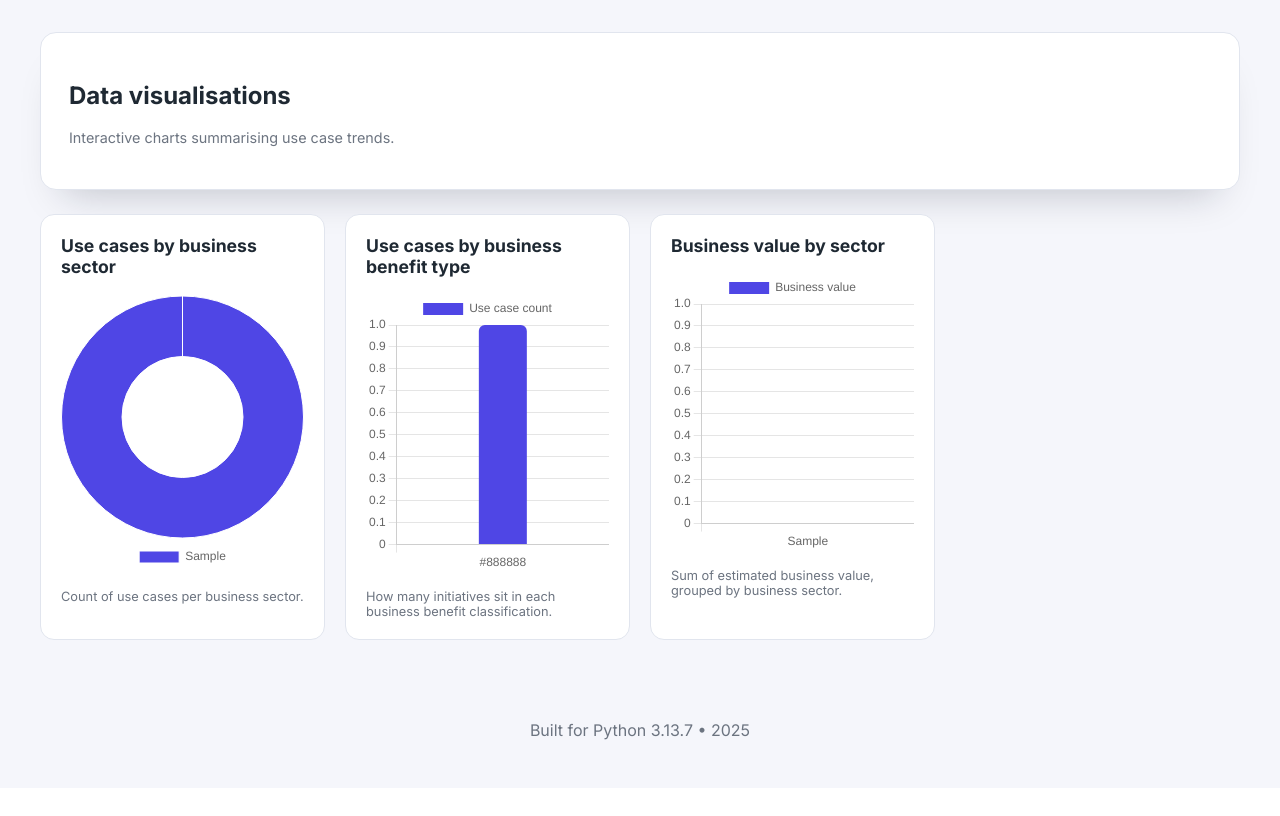
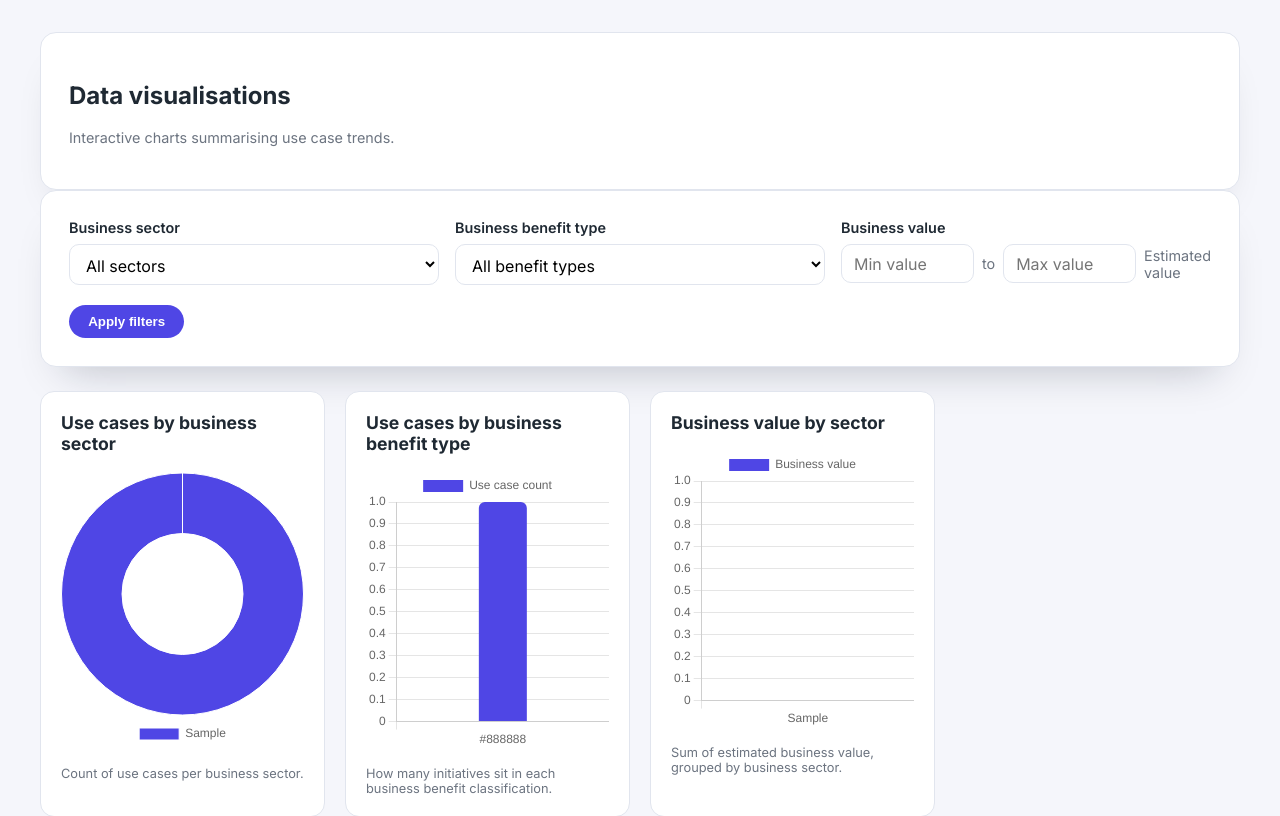
Before and after one commit to Neperienx/useCaseRepo, a Flask app: page /visualizations in a window 1280 px wide. Shown: the part 73-889 px from the top of the page. Before the commit the page ends 813 px from the top, so only its background shows below. Run offline with Flask 3, Linux system fonts and the light colour scheme; a user stored in the database is signed in; tables that the repository leaves empty hold one stand-in row (values such as "Sample post"); some libraries are stand-ins or nearby versions.

Commit message:
Add configurable visualization filters

```diff
--- a/app.py
+++ b/app.py
@@ -424,8 +424,17 @@ def register_routes(app: Flask) -> None:
     @app.route("/visualizations")
     @login_required
     def visualizations():
-        graphs = _visualization_payload_for_user(current_user)
-        return render_template("visualizations.html", graphs=graphs)
+        filters, filtered_use_cases = _prepare_visualization_filters(
+            current_user, request.args
+        )
+        graphs = _visualization_payload_for_user(current_user, filtered_use_cases)
+        active_filters = sum(1 for item in filters if item.get("is_active"))
+        return render_template(
+            "visualizations.html",
+            graphs=graphs,
+            filters=filters,
+            active_filters=active_filters,
+        )
 
     @app.route("/login", methods=["GET", "POST"])
     def login():
@@ -783,6 +792,11 @@ def _visualization_config() -> dict:
     return config.get("visualizations", {})
 
 
+def _visualization_filters_config() -> list[dict]:
+    visuals = _visualization_config()
+    return visuals.get("filters", [])
+
+
 def _graphs_for_role(role: str | None) -> list[dict]:
     role = (role or "reader").lower()
     visuals = _visualization_config()
@@ -805,12 +819,32 @@ def _current_user_can_access_visualizations() -> bool:
     return bool(_graphs_for_role(getattr(current_user, "role", None)))
 
 
-def _visualization_payload_for_user(user: User | None) -> list[dict]:
+def _filters_for_role(role: str | None) -> list[dict]:
+    role = (role or "reader").lower()
+    filters = _visualization_filters_config()
+    accessible = []
+    for filter_config in filters:
+        allowed_roles = filter_config.get("allowed_roles")
+        if allowed_roles:
+            if isinstance(allowed_roles, str):
+                allowed = {allowed_roles.lower()}
+            else:
+                allowed = {str(item).lower() for item in allowed_roles}
+            if role not in allowed:
+                continue
+        accessible.append(filter_config)
+    return accessible
+
+
+def _visualization_payload_for_user(
+    user: User | None, use_cases: list[UseCase] | None = None
+) -> list[dict]:
     configs = _graphs_for_role(getattr(user, "role", None))
     if not configs:
         return []
 
-    use_cases = UseCase.query.all()
+    if use_cases is None:
+        use_cases = UseCase.query.all()
     used_ids: set[str] = set()
     prepared: list[dict] = []
     for index, config in enumerate(configs, start=1):
@@ -818,6 +852,109 @@ def _visualization_payload_for_user(user: User | None) -> list[dict]:
         if payload is not None:
             prepared.append(payload)
     return prepared
+
+
+def _prepare_visualization_filters(
+    user: User | None, query_args
+) -> tuple[list[dict], list[UseCase]]:
+    accessible = _filters_for_role(getattr(user, "role", None))
+    if not accessible:
+        return [], UseCase.query.all()
+
+    all_use_cases = UseCase.query.all()
+    filtered_use_cases = list(all_use_cases)
+    prepared_filters: list[dict] = []
+
+    for config in accessible:
+        field = config.get("field")
+        if not field:
+            continue
+
+        filter_id = config.get("id") or field
+        slug = _slugify_chart_id(str(filter_id))
+        label = config.get("label") or field.replace("_", " ").title()
+        filter_type = (config.get("type") or "select").lower()
+
+        if filter_type == "select":
+            param_name = f"filter_{slug}"
+            selected_value = (query_args.get(param_name) or "").strip()
+            options = _build_select_filter_options(all_use_cases, field, config)
+            if selected_value:
+                filtered_use_cases = [
+                    use_case
+                    for use_case in filtered_use_cases
+                    if _filter_option_key(getattr(use_case, field, None))
+                    == selected_value
+                ]
+            prepared_filters.append(
+                {
+                    "id": slug,
+                    "label": label,
+                    "type": "select",
+                    "param": param_name,
+                    "value": selected_value,
+                    "options": options,
+                    "empty_label": config.get("empty_label") or "All",
+                    "is_active": bool(selected_value),
+                }
+            )
+        elif filter_type == "range":
+            param_min = f"filter_{slug}_min"
+            param_max = f"filter_{slug}_max"
+            current_min = _parse_filter_number(query_args.get(param_min))
+            current_max = _parse_filter_number(query_args.get(param_max))
+            numeric_values = [
+                value
+                for value in (
+                    _parse_filter_number(getattr(use_case, field, None))
+                    for use_case in all_use_cases
+                )
+                if value is not None
+            ]
+            dataset_min = min(numeric_values) if numeric_values else None
+            dataset_max = max(numeric_values) if numeric_values else None
+
+            if current_min is not None:
+                filtered_use_cases = [
+                    use_case
+                    for use_case in filtered_use_cases
+                    if (
+                        (value := _parse_filter_number(getattr(use_case, field, None)))
+                        is not None
+                        and value >= current_min
+                    )
+                ]
+            if current_max is not None:
+                filtered_use_cases = [
+                    use_case
+                    for use_case in filtered_use_cases
+                    if (
+                        (value := _parse_filter_number(getattr(use_case, field, None)))
+                        is not None
+                        and value <= current_max
+                    )
+                ]
+
+            prepared_filters.append(
+                {
+                    "id": slug,
+                    "label": label,
+                    "type": "range",
+                    "min_param": param_min,
+                    "max_param": param_max,
+                    "current_min": current_min,
+                    "current_max": current_max,
+                    "dataset_min": dataset_min,
+                    "dataset_max": dataset_max,
+                    "step": config.get("step"),
+                    "unit": config.get("unit"),
+                    "placeholder_min": config.get("placeholder_min") or "Min",
+                    "placeholder_max": config.get("placeholder_max") or "Max",
+                    "is_active": current_min is not None or current_max is not None,
+                }
+            )
+
+    return prepared_filters, filtered_use_cases
 
 
 def _build_visualization_graph(
@@ -854,6 +991,61 @@ def _build_visualization_graph(
         "dataset": dataset,
         "options": config.get("chart_options") or {},
     }
+
+
+def _build_select_filter_options(
+    use_cases: list[UseCase], field: str, config: dict
+) -> list[dict[str, str]]:
+    seen: dict[str, str] = {}
+    for use_case in use_cases:
+        raw_value = getattr(use_case, field, None)
+        key = _filter_option_key(raw_value)
+        label = _filter_option_label(raw_value, config)
+        if key not in seen:
+            seen[key] = label
+    options = [
+        {"value": value, "label": label}
+        for value, label in sorted(
+            seen.items(), key=lambda item: item[1].lower() if item[1] else ""
+        )
+    ]
+    return options
+
+
+def _filter_option_key(value) -> str:
+    if value is None:
+        return "__none__"
+    if isinstance(value, str):
+        text = value.strip()
+        return text if text else "__empty__"
+    return str(value)
+
+
+def _filter_option_label(value, config: dict) -> str:
+    missing_label = config.get("missing_label") or "Not specified"
+    if value is None:
+        return missing_label
+    if isinstance(value, str):
+        text = value.strip()
+        return text or missing_label
+    return str(value)
+
+
+def _parse_filter_number(value) -> float | None:
+    if value is None:
+        return None
+    if isinstance(value, (int, float)):
+        return float(value)
+    text = str(value).strip()
+    if not text:
+        return None
+    normalised = re.sub(r"[^0-9.+-]", "", text.replace(",", ""))
+    if not normalised:
+        return None
+    try:
+        return float(normalised)
+    except ValueError:
+        return None
 
 
 def _aggregate_graph_values(
--- a/static/css/style.css
+++ b/static/css/style.css
@@ -136,6 +136,62 @@ nav {
 
 .charts-grid {
   margin-top: 1.5rem;
+}
+
+.filters-form {
+  display: grid;
+  gap: 1.25rem;
+}
+
+.filters-grid {
+  display: grid;
+  gap: 1rem;
+  grid-template-columns: repeat(auto-fit, minmax(220px, 1fr));
+}
+
+.filter-field label {
+  display: block;
+  font-weight: 600;
+  margin-bottom: 0.5rem;
+}
+
+.filter-field select,
+.filter-field input[type="number"] {
+  width: 100%;
+  padding: 0.55rem 0.75rem;
+  border-radius: 10px;
+  border: 1px solid var(--border);
+  font: inherit;
+  background: #fff;
+  box-sizing: border-box;
+}
+
+.filter-range-inputs {
+  display: flex;
+  align-items: center;
+  gap: 0.5rem;
+}
+
+.range-separator {
+  color: var(--muted);
+  font-size: 0.9rem;
+}
+
+.filters-actions {
+  display: flex;
+  gap: 0.75rem;
+  flex-wrap: wrap;
+  align-items: center;
+}
+
+.button.subtle {
+  background: transparent;
+  color: var(--muted);
+  border: 1px solid var(--border);
+}
+
+.button.subtle:hover {
+  color: var(--text);
 }
 
 .card {
--- a/templates/visualizations.html
+++ b/templates/visualizations.html
@@ -6,9 +6,72 @@
       <p class="muted">Interactive charts summarising use case trends.</p>
     </header>
     {% if not graphs %}
-      <p class="muted">No visualisations are available for your role yet.</p>
+      {% if filters and active_filters %}
+        <p class="muted">No visualisations match the selected filters.</p>
+      {% else %}
+        <p class="muted">No visualisations are available for your role yet.</p>
+      {% endif %}
     {% endif %}
   </section>
+
+  {% if filters %}
+    <section class="panel">
+      <form method="get" class="filters-form" aria-label="Data filters">
+        <div class="filters-grid">
+          {% for filter in filters %}
+            <div class="filter-field">
+              {% if filter.type == 'select' %}
+                <label for="{{ filter.param }}">{{ filter.label }}</label>
+              {% else %}
+                <label>{{ filter.label }}</label>
+              {% endif %}
+              {% if filter.type == 'select' %}
+                <select id="{{ filter.param }}" name="{{ filter.param }}">
+                  <option value="">{{ filter.empty_label }}</option>
+                  {% for option in filter.options %}
+                    <option value="{{ option.value }}" {% if option.value == filter.value %}selected{% endif %}>{{ option.label }}</option>
+                  {% endfor %}
+                </select>
+              {% elif filter.type == 'range' %}
+                <div class="filter-range-inputs">
+                  <input
+                    type="number"
+                    id="{{ filter.min_param }}"
+                    name="{{ filter.min_param }}"
+                    value="{{ filter.current_min if filter.current_min is not none else '' }}"
+                    placeholder="{{ filter.placeholder_min }}"
+                    {% if filter.step %}step="{{ filter.step }}"{% endif %}
+                    {% if filter.dataset_min is not none %}min="{{ filter.dataset_min }}"{% endif %}
+                    aria-label="{{ filter.label }} minimum"
+                  >
+                  <span class="range-separator">to</span>
+                  <input
+                    type="number"
+                    id="{{ filter.max_param }}"
+                    name="{{ filter.max_param }}"
+                    value="{{ filter.current_max if filter.current_max is not none else '' }}"
+                    placeholder="{{ filter.placeholder_max }}"
+                    {% if filter.step %}step="{{ filter.step }}"{% endif %}
+                    {% if filter.dataset_max is not none %}max="{{ filter.dataset_max }}"{% endif %}
+                    aria-label="{{ filter.label }} maximum"
+                  >
+                  {% if filter.unit %}
+                    <small class="muted">{{ filter.unit }}</small>
+                  {% endif %}
+                </div>
+              {% endif %}
+            </div>
+          {% endfor %}
+        </div>
+        <div class="filters-actions">
+          <button type="submit" class="button primary">Apply filters</button>
+          {% if active_filters %}
+            <a href="{{ url_for('visualizations') }}" class="button subtle">Clear filters ({{ active_filters }})</a>
+          {% endif %}
+        </div>
+      </form>
+    </section>
+  {% endif %}
 
   {% if graphs %}
     <section class="cards charts-grid">
```
Also changed, not shown: use_case_config.json (+30 -0 lines).
